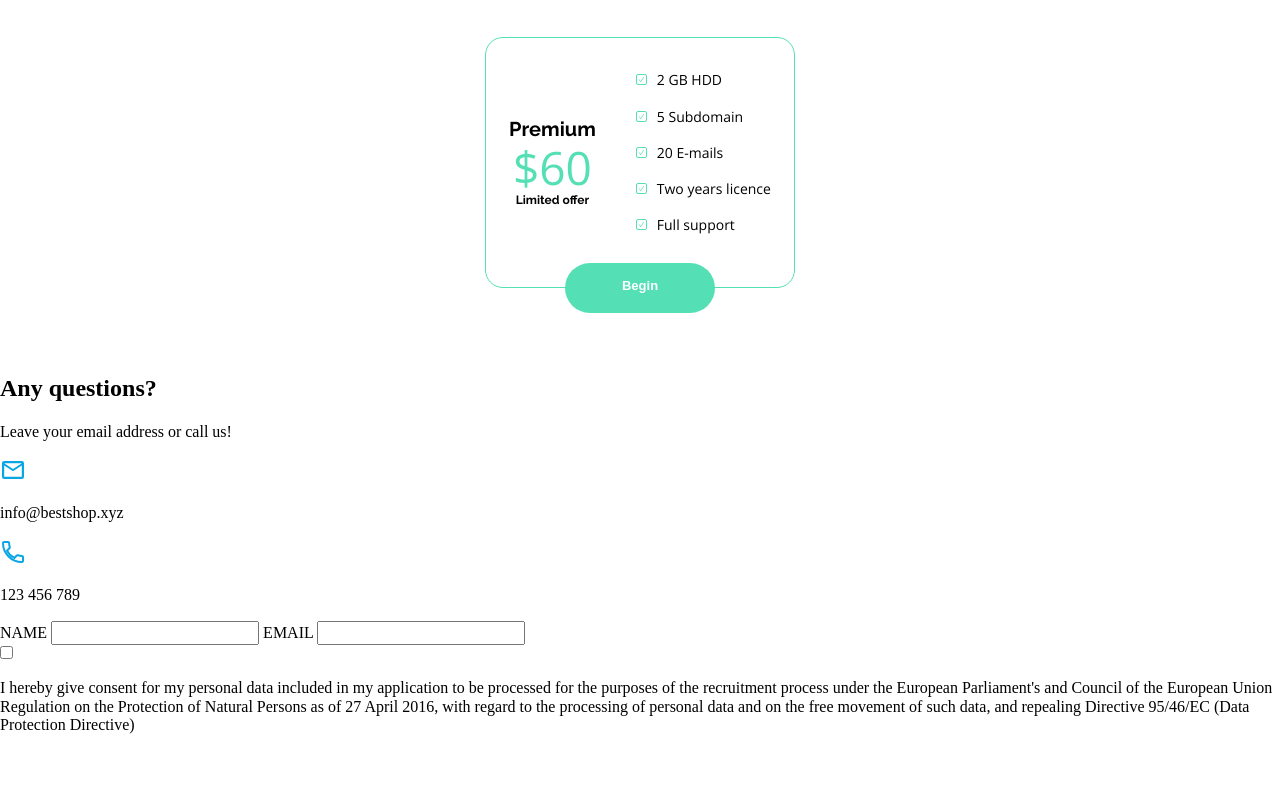
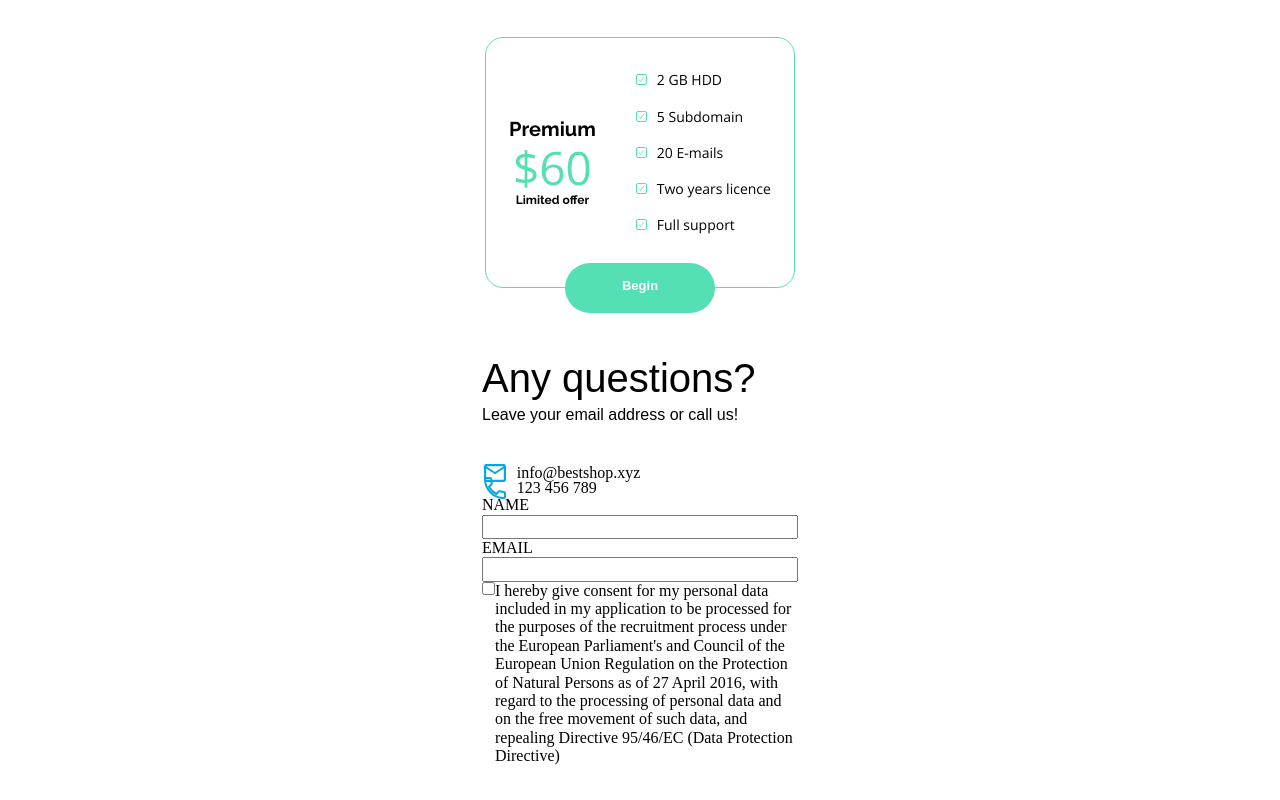
Before and after one commit to KamilaGrabowska/bs_rwd, a website built with Parcel: page index.html in a window 1280 px wide. Shown: the part 3354-4154 px from the top of the page. Before the commit the page ends 4123 px from the top, so only its background shows below. Built offline with nearby package versions, Linux system fonts and the light colour scheme.

Commit message:
added form question

```diff
--- a/index.html
+++ b/index.html
@@ -182,10 +182,14 @@
             <h2 class="contact__hdl">Any questions?</h2>
             <p class="contact__dsc">Leave your email address or call us!</p>
             <div class="info">
-                <img src="./src/images/Mail%20Icon.svg" alt="">
-                <p class="info__dsc">info@bestshop.xyz</p>
-                <img src="./src/images/Phone%20Icon.svg" alt="">
-                <p class="info__dsc">123 456 789</p>
+               <div class="inner" >
+                <img src="./src/images/Mail%20Icon.svg" alt="mail" class="inner__img">
+                <p class="inner__dsc">info@bestshop.xyz</p>
+                </div>
+                <div class="inner" >
+                <img src="./src/images/Phone%20Icon.svg" alt="phone" class="inner__img">
+                <p class="inner__dsc">123 456 789</p>
+                </div>
             </div>
         </div>
         <form action="" class="form">
@@ -194,7 +198,7 @@
             <label class="form__label" for="email">EMAIL</label>
             <input class="form__in" id="email" type="email">
             <div class="check">
-                <input class="form__check" type="checkbox">
+                <input class="check__form" type="checkbox">
                 <p class="check__dsc">I hereby give consent for my personal data included in my application to be
                     processed for the purposes of the recruitment process under the European Parliament's and Council of
                     the European Union Regulation on the Protection of Natural Persons as of 27 April 2016, with regard
--- /dev/null
+++ b/src/scss/components/layout/questions_sections.scss
@@ -0,0 +1,12 @@
+@import "../../variables";
+@import "../../untils/functions";
+@import "../../untils/mixin";
+
+.questions{
+  &__inner{
+    max-width: px-to-rem(316px);
+    margin-inline: auto;
+    @include flex(center, flex-start);
+    flex-direction: column;
+  }
+}
--- /dev/null
+++ b/src/scss/components/questions_form.scss
@@ -0,0 +1,62 @@
+@import "../variables";
+@import "../untils/functions";
+@import "../untils/mixin";
+
+.contact {
+  &__hdl {
+    font-size: px-to-rem(40px);
+    font-family: "Raleway, Regular",sans-serif;
+    font-weight: 400;
+    color: $font-color;
+    margin-bottom: 0;
+    margin-top: 0;
+
+
+  }
+  &__dsc {
+    font-family: "Open Sans, Regular",sans-serif;
+    font-weight: 400;
+    color: $font-color;
+    margin-bottom: px-to-rem(15px) ;
+    margin-top: px-to-rem(5px);
+    height: px-to-rem(45px);
+  }
+  .info {
+
+
+    .inner {
+      @include flex(flex-start, center);
+      margin-bottom: 0;
+      max-height: px-to-rem(15px);
+
+
+      &__img {
+       margin-right: px-to-rem(7.69px);
+       margin-top: px-to-rem(0px);
+
+      }
+
+      &__dsc {
+        margin-top: px-to-rem(15.3px);
+
+
+        }
+    }
+  }
+}
+
+.form {
+  display: flex;
+  flex-direction: column;
+  &__label {}
+  &__in {
+  }
+  .check {
+    @include flex(center, flex-start);
+    &__form {}
+    &__dsc {
+      margin-top: 0;
+    }
+  }
+  &__btn {}
+}
--- a/src/scss/main.scss
+++ b/src/scss/main.scss
@@ -14,6 +14,7 @@
 @import "../../src/scss/components/layout/staticstic_section";
 @import "../../src/scss/components/layout/benefits_section";
 @import "../../src/scss/components/layout/pricing_section";
+@import "../../src/scss/components/layout/questions_sections";
 
 // components
 @import "./components/logo";
@@ -23,3 +24,4 @@
 @import "../../src/scss/components/statistics_bar";
 @import "../../src/scss/components/benefits_box";
 @import "../../src/scss/components/pricing_box";
+@import "../../src/scss/components/questions_form";
```
Also changed, not shown: dist/index.html, 2 other files.
